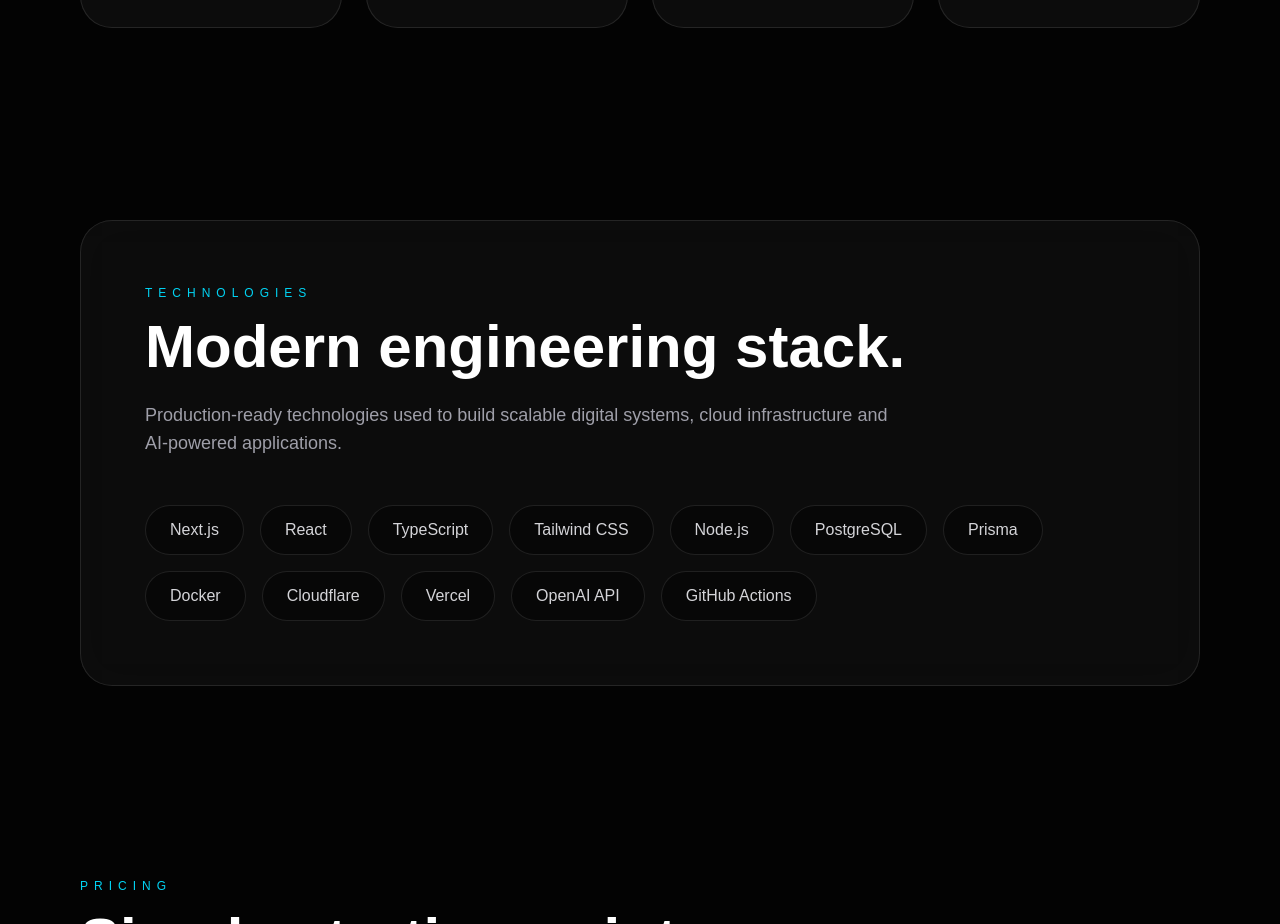
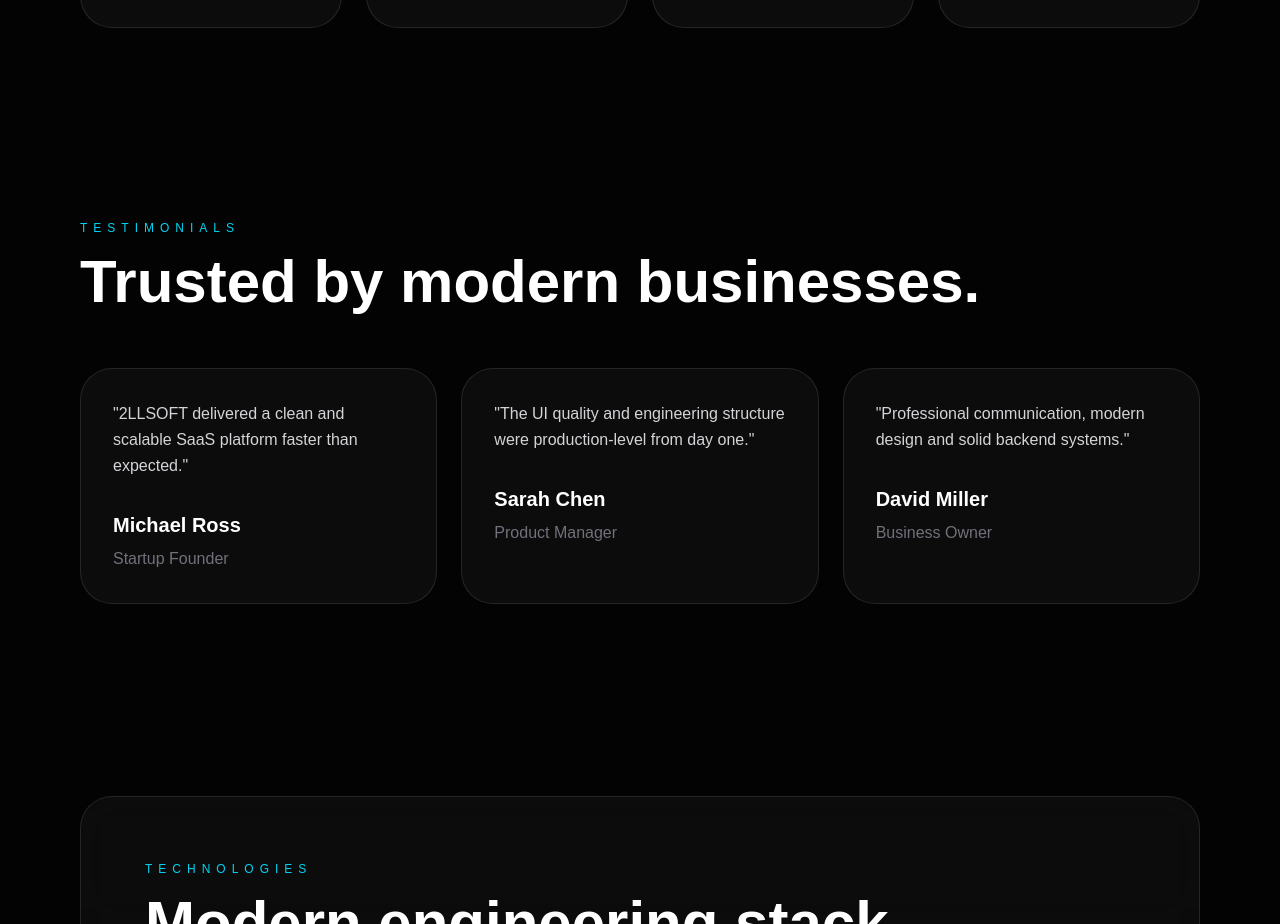
Before and after one commit to 2LLSOFT/2llsoft-clean, a Next.js app: page / in a window 1280 px wide. Shown: the part 3421-4345 px from the top of the page. Built offline with nearby package versions, Linux system fonts and the light colour scheme.

Commit message:
add testimonials section

```diff
--- a/app/page.tsx
+++ b/app/page.tsx
@@ -6,6 +6,7 @@
 import Projects from "@/sections/Projects";
 import About from "@/sections/About";
 import Stats from "@/sections/Stats";
+import Testimonials from "@/sections/Testimonials";
 import Technologies from "@/sections/Technologies";
 import Pricing from "@/sections/Pricing";
 import CTA from "@/sections/CTA";
@@ -15,18 +16,31 @@
   return (
     <main className="relative overflow-hidden bg-[#030303]">
       <div className="pointer-events-none absolute left-[-200px] top-[-200px] h-[500px] w-[500px] rounded-full bg-cyan-500/10 blur-[120px]" />
+
       <div className="pointer-events-none absolute bottom-[-200px] right-[-200px] h-[500px] w-[500px] rounded-full bg-blue-700/10 blur-[120px]" />
 
       <Navbar />
+
       <Hero />
+
       <Services />
+
       <Projects />
+
       <About />
+
       <Stats />
+
+      <Testimonials />
+
       <Technologies />
+
       <Pricing />
+
       <CTA />
+
       <Contact />
+
       <Footer />
     </main>
   );
--- /dev/null
+++ b/sections/Testimonials.tsx
@@ -0,0 +1,54 @@
+const testimonials = [
+  {
+    name: "Michael Ross",
+    role: "Startup Founder",
+    text: "2LLSOFT delivered a clean and scalable SaaS platform faster than expected.",
+  },
+  {
+    name: "Sarah Chen",
+    role: "Product Manager",
+    text: "The UI quality and engineering structure were production-level from day one.",
+  },
+  {
+    name: "David Miller",
+    role: "Business Owner",
+    text: "Professional communication, modern design and solid backend systems.",
+  },
+];
+
+export default function Testimonials() {
+  return (
+    <section className="bg-[#030303] px-6 py-24 text-white md:px-20">
+      <p className="text-xs uppercase tracking-[0.5em] text-cyan-400">
+        Testimonials
+      </p>
+
+      <h2 className="mt-4 text-4xl font-black md:text-6xl">
+        Trusted by modern businesses.
+      </h2>
+
+      <div className="mt-14 grid gap-6 md:grid-cols-3">
+        {testimonials.map((item) => (
+          <div
+            key={item.name}
+            className="rounded-[2rem] border border-white/10 bg-white/[0.04] p-8"
+          >
+            <p className="leading-relaxed text-zinc-300">
+              "{item.text}"
+            </p>
+
+            <div className="mt-8">
+              <h3 className="text-xl font-bold">
+                {item.name}
+              </h3>
+
+              <p className="mt-2 text-zinc-500">
+                {item.role}
+              </p>
+            </div>
+          </div>
+        ))}
+      </div>
+    </section>
+  );
+}
```
